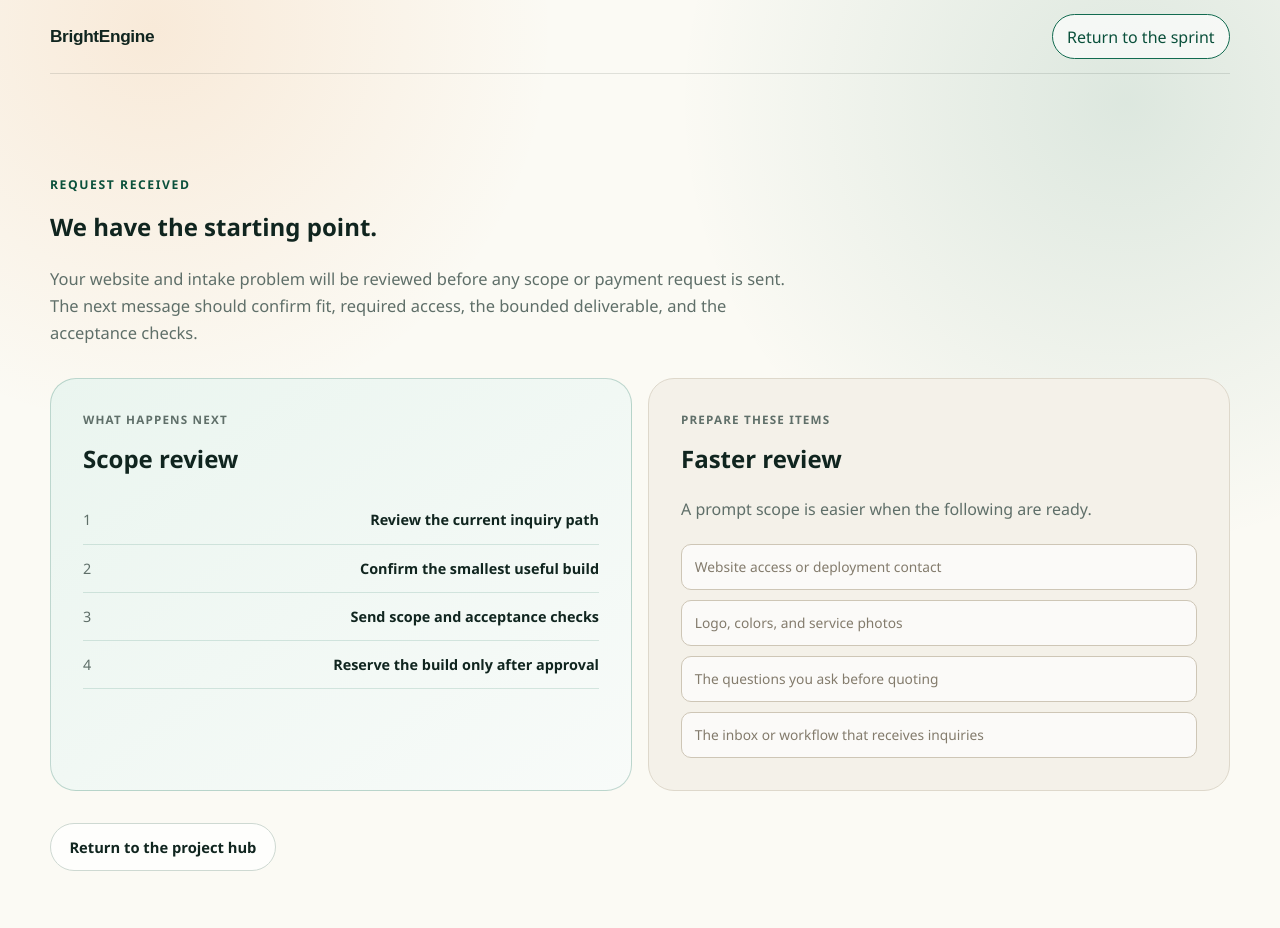
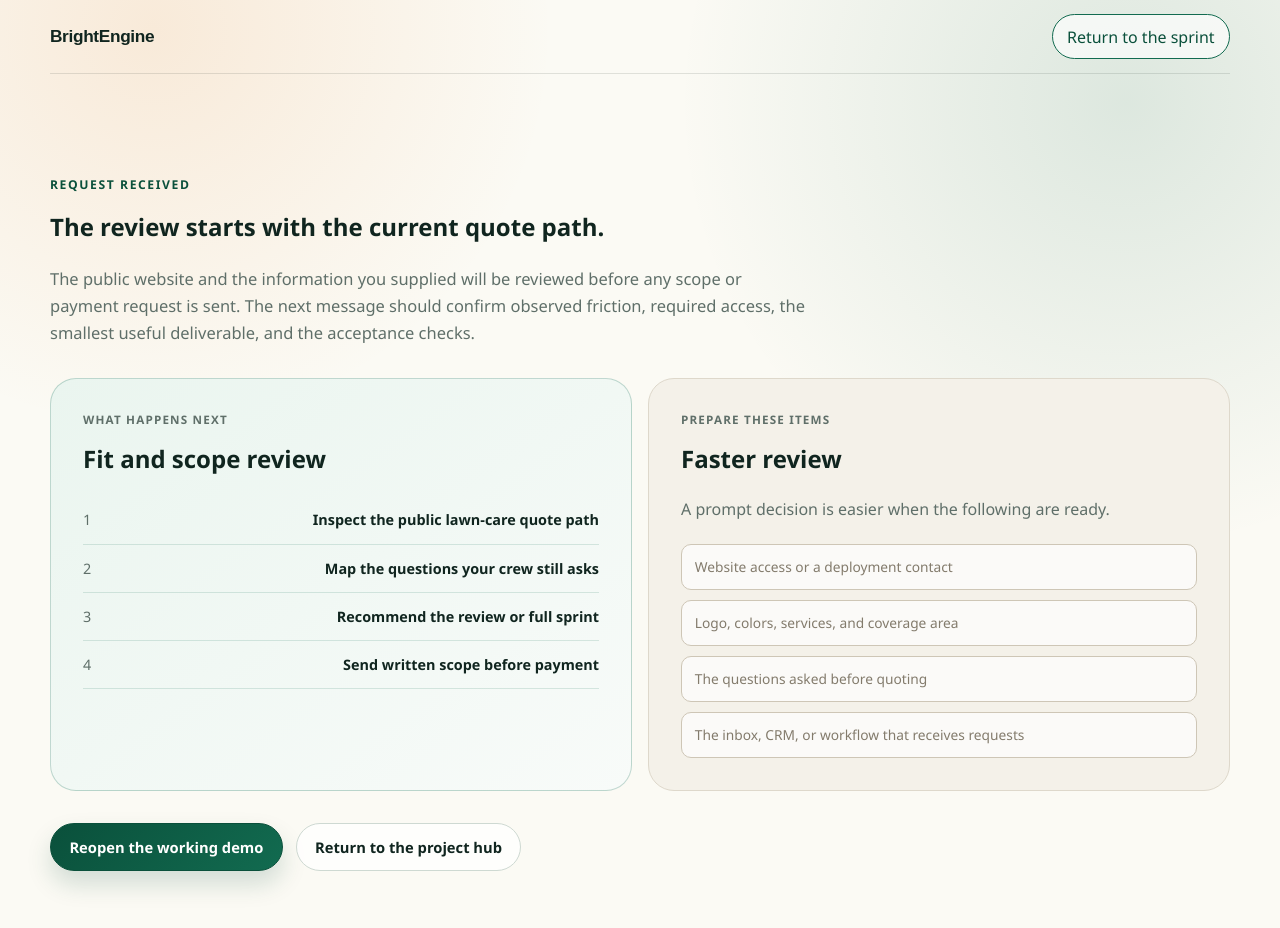
Before and after one commit to AlterProgramming/Portfolio, a Next.js app: page /intake-sprint/thank-you in a window 1280 px wide. Shown: the top 928 px of the page. Built offline with nearby package versions, Linux system fonts and the light colour scheme; no server answers.

Commit message:
Make inquiry confirmation scope-first

```diff
--- a/app/intake-sprint/thank-you/page.tsx
+++ b/app/intake-sprint/thank-you/page.tsx
@@ -1,9 +1,5 @@
 import type { Metadata } from 'next'
 import styles from '../page.module.css'
-
-const activationEnabled =
-  process.env.NEXT_PUBLIC_COMMERCIAL_ACTIVATION_ENABLED === 'true'
-const paymentLink = process.env.NEXT_PUBLIC_PAYMENT_LINK_URL
 
 export const metadata: Metadata = {
   title: 'Request Received | BrightEngine',
@@ -25,39 +21,37 @@ export default function IntakeThankYouPage() {
       <section className={styles.section}>
         <div className={styles.sectionIntro}>
           <p className={styles.eyebrow}>Request received</p>
-          <h1>We have the starting point.</h1>
+          <h1>The review starts with the current quote path.</h1>
           <p>
-            Your website and intake problem will be reviewed before any scope or payment request is sent. The next message should confirm fit, required access, the bounded deliverable, and the acceptance checks.
+            The public website and the information you supplied will be reviewed before any scope or payment request is sent. The next message should confirm observed friction, required access, the smallest useful deliverable, and the acceptance checks.
           </p>
         </div>
 
         <div className={styles.comparisonGrid}>
           <article className={styles.comparisonAfter}>
             <p className={styles.comparisonLabel}>What happens next</p>
-            <h2>Scope review</h2>
-            <div className={styles.answerRow}><span>1</span><strong>Review the current inquiry path</strong></div>
-            <div className={styles.answerRow}><span>2</span><strong>Confirm the smallest useful build</strong></div>
-            <div className={styles.answerRow}><span>3</span><strong>Send scope and acceptance checks</strong></div>
-            <div className={styles.answerRow}><span>4</span><strong>Reserve the build only after approval</strong></div>
+            <h2>Fit and scope review</h2>
+            <div className={styles.answerRow}><span>1</span><strong>Inspect the public lawn-care quote path</strong></div>
+            <div className={styles.answerRow}><span>2</span><strong>Map the questions your crew still asks</strong></div>
+            <div className={styles.answerRow}><span>3</span><strong>Recommend the review or full sprint</strong></div>
+            <div className={styles.answerRow}><span>4</span><strong>Send written scope before payment</strong></div>
           </article>
 
           <article className={styles.comparisonBefore}>
             <p className={styles.comparisonLabel}>Prepare these items</p>
             <h2>Faster review</h2>
-            <p>A prompt scope is easier when the following are ready.</p>
-            <div className={styles.fakeField}>Website access or deployment contact</div>
-            <div className={styles.fakeField}>Logo, colors, and service photos</div>
-            <div className={styles.fakeField}>The questions you ask before quoting</div>
-            <div className={styles.fakeField}>The inbox or workflow that receives inquiries</div>
+            <p>A prompt decision is easier when the following are ready.</p>
+            <div className={styles.fakeField}>Website access or a deployment contact</div>
+            <div className={styles.fakeField}>Logo, colors, services, and coverage area</div>
+            <div className={styles.fakeField}>The questions asked before quoting</div>
+            <div className={styles.fakeField}>The inbox, CRM, or workflow that receives requests</div>
           </article>
         </div>
 
         <div className={styles.heroActions} style={{ marginTop: '2rem' }}>
-          {activationEnabled && paymentLink ? (
-            <a className={styles.primaryButton} href={paymentLink} rel="noreferrer">
-              Reserve the approved slot — $350
-            </a>
-          ) : null}
+          <a className={styles.primaryButton} href="/lawn-quote/">
+            Reopen the working demo
+          </a>
           <a className={styles.secondaryButton} href="/">
             Return to the project hub
           </a>
```
